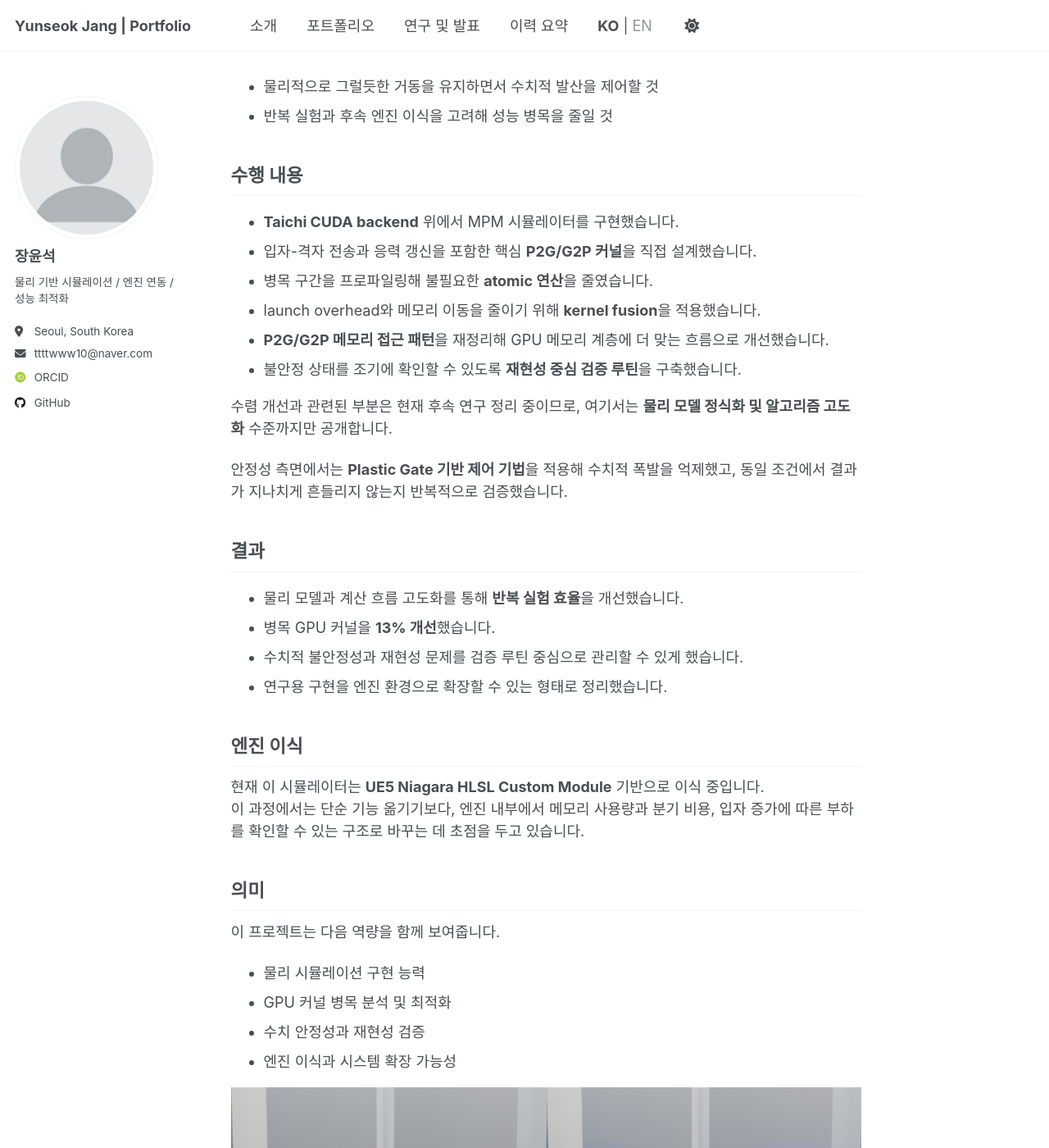
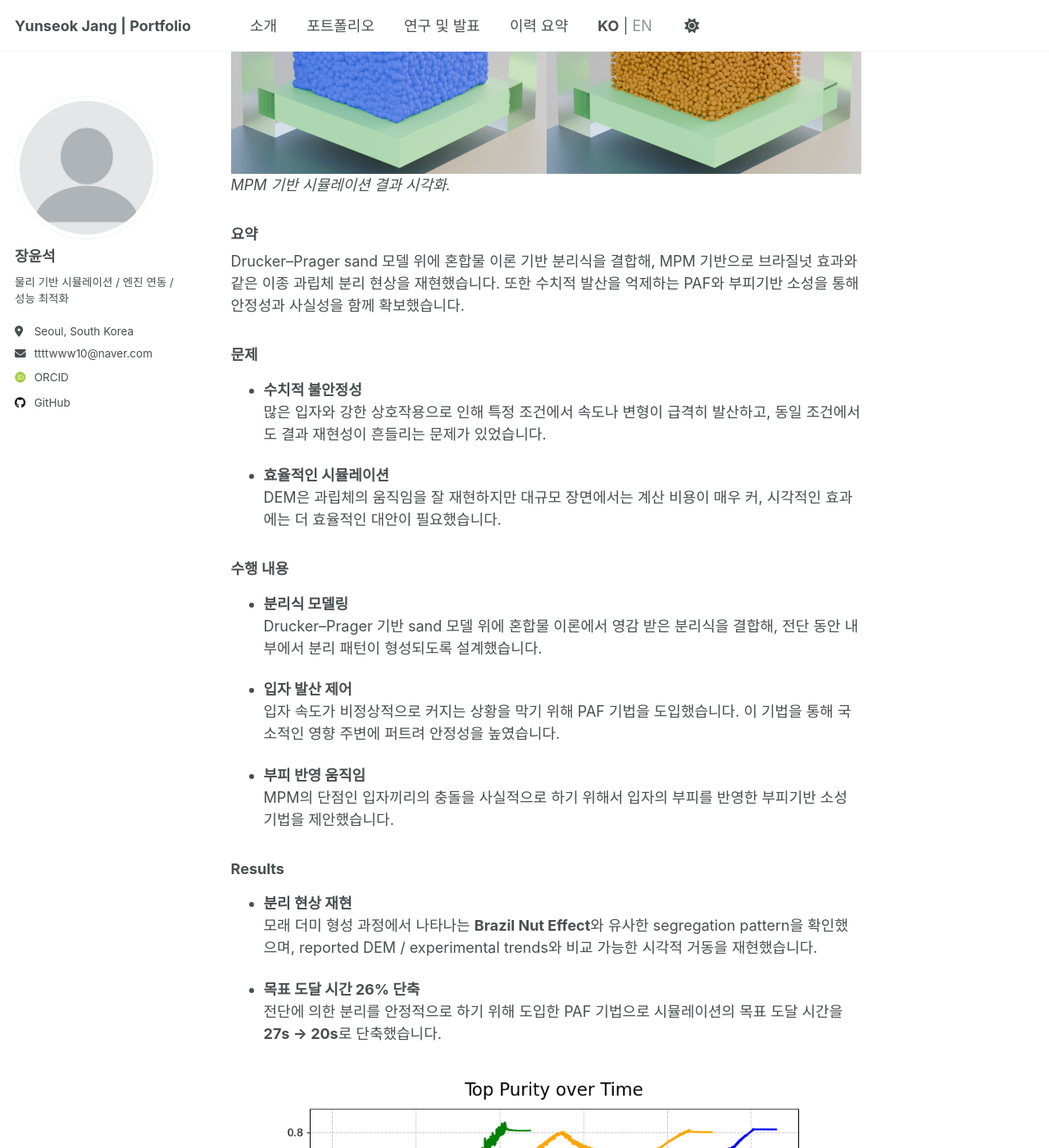
Before and after one commit to dodogcat/dodogcat.github.io, a Jekyll site: the page built from _portfolio/1-granular-mpm.md, in a window 1280 px wide and 1400 px high, scrolled down 662 px. Shown: the whole window at 82% size. Built offline with Jekyll 4.4.1, drawn with Linux system fonts in a browser that asks for light colours; some web fonts are replaced; some of the changed text lies outside the part shown.

Commit message:
ㅅㄷㄴㅅ

```diff
--- a/_portfolio/1-granular-mpm.md
+++ b/_portfolio/1-granular-mpm.md
@@ -5,69 +5,46 @@ collection: portfolio
 category: physics
 tags:
   - MPM
-  - CUDA
   - Taichi
   - 수치 해석
-  - 엔진 이식
   - 성능 최적화
 ---
 
 **기간**: 2024.03 - 현재
-**역할**: 시뮬레이터 설계, GPU 커널 구현, 수치 검증, 성능 프로파일링
-**기술 스택**: Taichi (CUDA Backend), Python, MPM, HLSL, Unreal Engine 5 Niagara
+**역할**: 시뮬레이터 설계, GPU 커널 구현, 수치 검증, 성능 프로파일링, 블렌더 렌더링
+**기술 스택**: Taichi (CUDA Backend), Python, MPM, blender
 **코드**: 비공개 저장소, 요청 시 설명 가능
-
-## 개요
-
-과립체 거동을 표현하는 MPM 기반 시뮬레이터를 구현하고, 수치 안정성과 재현성을 확보하면서 GPU 커널 최적화까지 함께 진행한 프로젝트입니다.
-
-이 프로젝트의 핵심은 단순히 시뮬레이터를 만드는 것이 아니라, 복잡한 입자계가 불안정해지는 조건을 다루고 반복 가능한 검증 환경을 갖춘 뒤, 엔진 이식까지 고려한 구조로 확장한 점에 있습니다.
-
-## 문제
-
-과립체와 같은 복잡한 동적 시스템은 단순 계산량만 큰 것이 아니라, 특정 조건에서 수치적으로 불안정해지기 쉽고 동일 조건에서도 결과 재현성이 흔들릴 수 있습니다.
-
-따라서 이 프로젝트에서는 다음 두 가지를 함께 해결해야 했습니다.
-
-- 물리적으로 그럴듯한 거동을 유지하면서 수치적 발산을 제어할 것
-- 반복 실험과 후속 엔진 이식을 고려해 성능 병목을 줄일 것
-
-## 수행 내용
-
-- **Taichi CUDA backend** 위에서 MPM 시뮬레이터를 구현했습니다.
-- 입자-격자 전송과 응력 갱신을 포함한 핵심 **P2G/G2P 커널**을 직접 설계했습니다.
-- 병목 구간을 프로파일링해 불필요한 **atomic 연산**을 줄였습니다.
-- launch overhead와 메모리 이동을 줄이기 위해 **kernel fusion**을 적용했습니다.
-- **P2G/G2P 메모리 접근 패턴**을 재정리해 GPU 메모리 계층에 더 맞는 흐름으로 개선했습니다.
-- 불안정 상태를 조기에 확인할 수 있도록 **재현성 중심 검증 루틴**을 구축했습니다.
-
-수렴 개선과 관련된 부분은 현재 후속 연구 정리 중이므로, 여기서는 **물리 모델 정식화 및 알고리즘 고도화** 수준까지만 공개합니다.
-
-안정성 측면에서는 **Plastic Gate 기반 제어 기법**을 적용해 수치적 폭발을 억제했고, 동일 조건에서 결과가 지나치게 흔들리지 않는지 반복적으로 검증했습니다.
-
-## 결과
-
-- 물리 모델과 계산 흐름 고도화를 통해 **반복 실험 효율**을 개선했습니다.
-- 병목 GPU 커널을 **13% 개선**했습니다.
-- 수치적 불안정성과 재현성 문제를 검증 루틴 중심으로 관리할 수 있게 했습니다.
-- 연구용 구현을 엔진 환경으로 확장할 수 있는 형태로 정리했습니다.
-
-## 엔진 이식
-
-현재 이 시뮬레이터는 **UE5 Niagara HLSL Custom Module** 기반으로 이식 중입니다.
-이 과정에서는 단순 기능 옮기기보다, 엔진 내부에서 메모리 사용량과 분기 비용, 입자 증가에 따른 부하를 확인할 수 있는 구조로 바꾸는 데 초점을 두고 있습니다.
-
-## 의미
-
-이 프로젝트는 다음 역량을 함께 보여줍니다.
-
-- 물리 시뮬레이션 구현 능력
-- GPU 커널 병목 분석 및 최적화
-- 수치 안정성과 재현성 검증
-- 엔진 이식과 시스템 확장 가능성
 
 ![과립체 분리 시뮬레이션 결과](/images/notion2.png)
 *MPM 기반 시뮬레이션 결과 시각화.*
 
+### 요약
+Drucker–Prager sand 모델 위에 혼합물 이론 기반 분리식을 결합해, MPM 기반으로 브라질넛 효과와 같은 이종 과립체 분리 현상을 재현했습니다. 또한 수치적 발산을 억제하는 PAF와 부피기반 소성을 통해 안정성과 사실성을 함께 확보했습니다.
+
+### 문제
+- **수치적 불안정성**
+  많은 입자와 강한 상호작용으로 인해 특정 조건에서 속도나 변형이 급격히 발산하고, 동일 조건에서도 결과 재현성이 흔들리는 문제가 있었습니다.
+
+- **효율적인 시뮬레이션**
+  DEM은 과립체의 움직임을 잘 재현하지만 대규모 장면에서는 계산 비용이 매우 커, 시각적인 효과에는 더 효율적인 대안이 필요했습니다.
+
+### 수행 내용
+- **분리식 모델링**
+  Drucker–Prager 기반 sand 모델 위에 혼합물 이론에서 영감 받은 분리식을 결합해, 전단 동안 내부에서 분리 패턴이 형성되도록 설계했습니다.
+
+- **입자 발산 제어**
+  입자 속도가 비정상적으로 커지는 상황을 막기 위해 PAF 기법을 도입했습니다. 이 기법을 통해 국소적인 영향 주변에 퍼트려 안정성을 높였습니다.
+
+- **부피 반영 움직임**
+  MPM의 단점인 입자끼리의 충돌을 사실적으로 하기 위해서 입자의 부피를 반영한 부피기반 소성 기법을 제안했습니다.
+
+### Results
+- **분리 현상 재현**
+  모래 더미 형성 과정에서 나타나는 **Brazil Nut Effect**와 유사한 segregation pattern을 확인했으며,
+  reported DEM / experimental trends와 비교 가능한 시각적 거동을 재현했습니다.
+
+- **목표 도달 시간 26% 단축**
+  전단에 의한 분리를 안정적으로 하기 위해 도입한 PAF 기법으로 시뮬레이션의 목표 도달 시간을 **27s → 20s**로 단축했습니다.
+
 ![최적화 비교](/images/notion3.png)
-*최적화 전후 비교 예시.*
+*PAF 기법과의 비교.*
```
